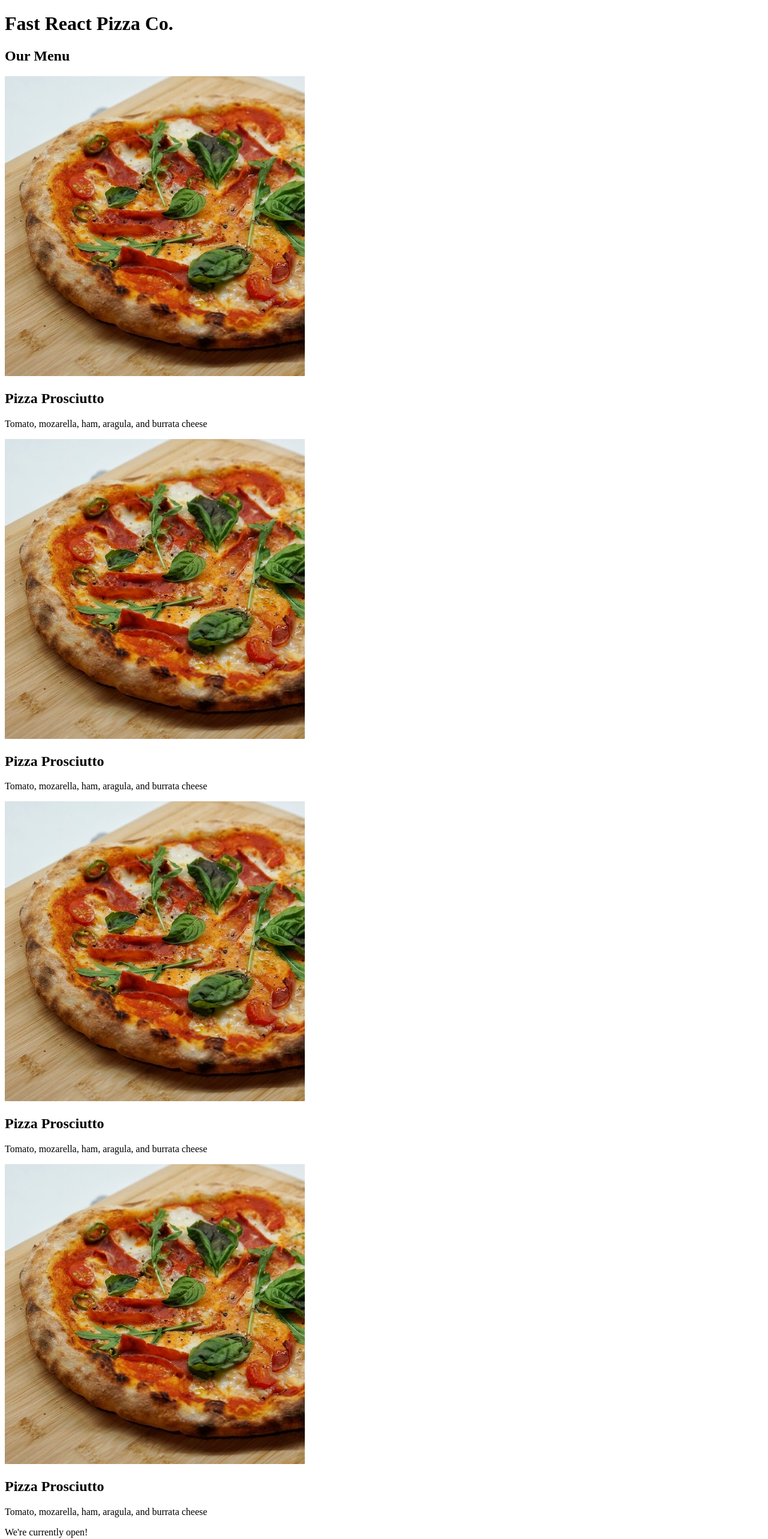
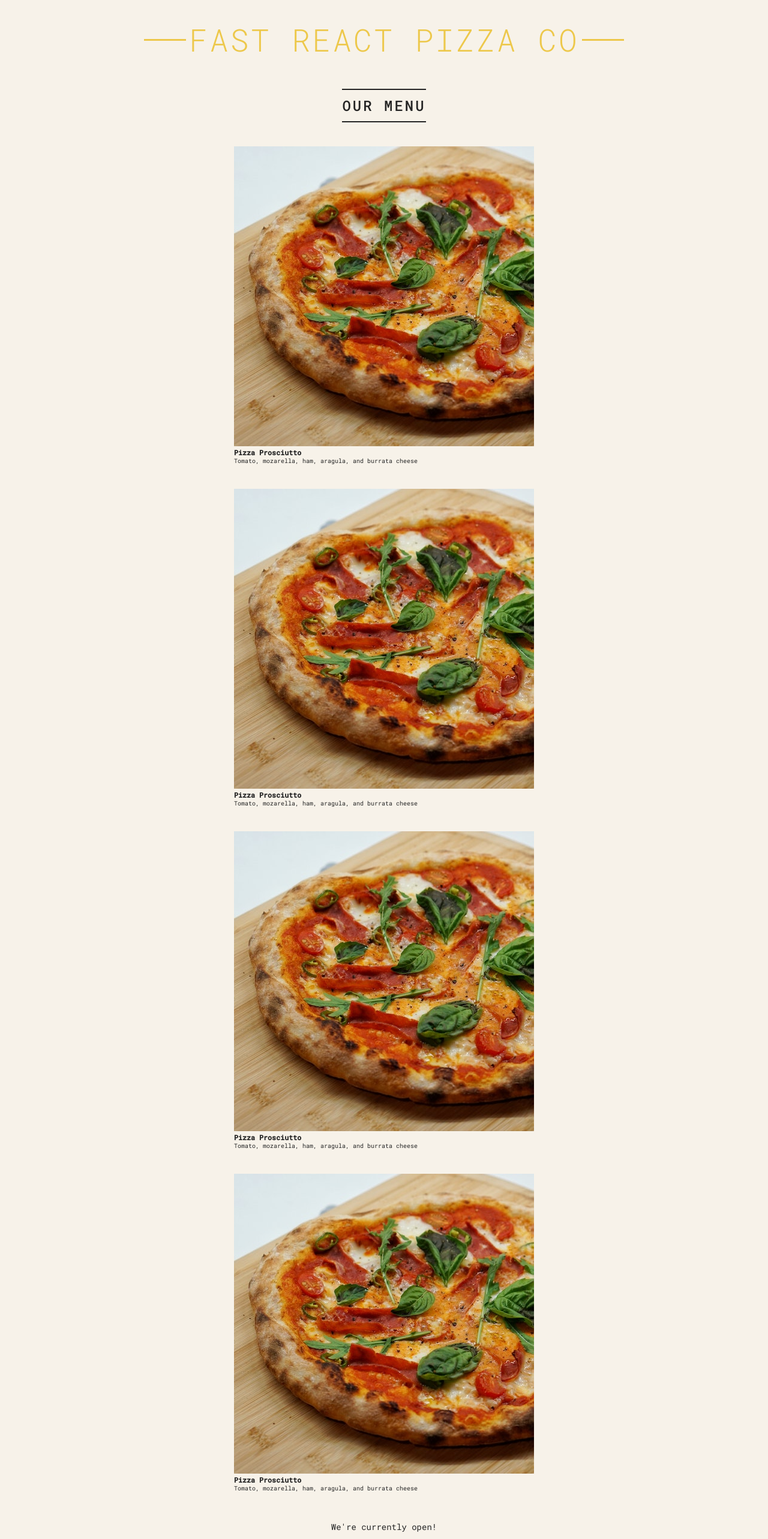
Before and after one commit to salahmohsen/React-Course-Jonas-Schmedtmann, a React (Create React App) app in the folder 03-pizza-menu/: page / in a window 1280 px wide. Shown: the top 2566 px of the page at 60% size. Built offline with nearby package versions, Linux system fonts and the light colour scheme.

Commit message:
41. Styling React Applications

```diff
--- a/03-pizza-menu/src/index.css
+++ b/03-pizza-menu/src/index.css
@@ -1,4 +1,4 @@
-@import url('https://fonts.googleapis.com/css2?family=Roboto+Mono:ital,wght@0,300;0,400;0,500;1,300&display=swap');
+@import url("https://fonts.googleapis.com/css2?family=Roboto+Mono:ital,wght@0,300;0,400;0,500;1,300&display=swap");
 
 * {
   margin: 0;
@@ -11,7 +11,7 @@
 }
 
 body {
-  font-family: 'Roboto Mono', sans-serif;
+  font-family: "Roboto Mono", sans-serif;
   color: #252525;
   font-weight: 400;
   background-color: #f7f2e9;
@@ -55,9 +55,9 @@
 .header h1::before,
 .header h1::after {
   display: block;
-  content: '';
+  content: "";
   height: 3px;
-  width: 12rem;
+  width: 7rem;
   background-color: #edc84b;
   position: absolute;
   top: calc(50% - 1px);
--- a/03-pizza-menu/src/index.js
+++ b/03-pizza-menu/src/index.js
@@ -1,5 +1,6 @@
 import React from "react";
 import ReactDOM from "react-dom/client";
+import "./index.css";
 
 const pizzaData = [
   {
@@ -48,41 +49,50 @@
 
 function App() {
   return (
-    <>
+    <div className="container">
       <Header />
       <Menu />
       <Footer />
-    </>
+    </div>
   );
 }
 
 function Header() {
-  return <h1>Fast React Pizza Co.</h1>;
+  return (
+    <header className="header">
+      <h1>Fast React Pizza Co</h1>
+    </header>
+  );
 }
 
 function Menu() {
   return (
-    <>
+    <main className="menu">
       <h2>Our Menu</h2>
       <Pizza />
       <Pizza />
       <Pizza />
       <Pizza />
-    </>
+    </main>
   );
 }
 
 function Footer() {
-  return <footer>We're currently open!</footer>;
+  const hour = new Date().getHours();
+  const openHour = 12;
+  const closeHour = 22;
+  const isOpen = hour >= openHour && hour <= closeHour;
+  console.log(isOpen);
+  return <footer className="footer">We're currently open!</footer>;
 }
 
 function Pizza() {
   return (
-    <>
+    <div>
       <img src="pizzas/prosciutto.jpg" alt="Pizza Prosciutto" />
-      <h2>Pizza Prosciutto</h2>
+      <h3>Pizza Prosciutto</h3>
       <p>Tomato, mozarella, ham, aragula, and burrata cheese</p>
-    </>
+    </div>
   );
 }
 
```
